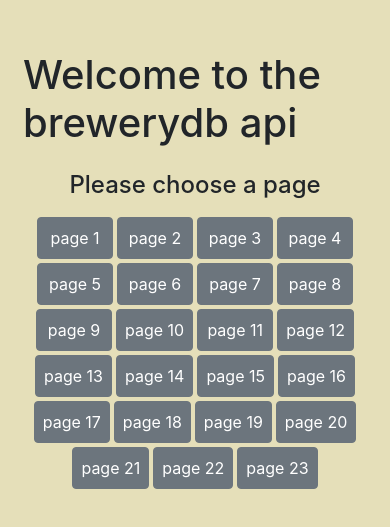
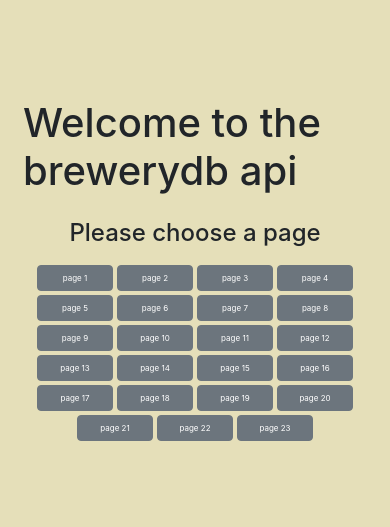
Before and after one commit to Bierwurst/brewerydb-get-details, a React (Create React App) app: page / in a window 390 px wide. Shown: the part 155-682 px from the top of the page. Built offline with nearby package versions, Linux system fonts and the light colour scheme; no server answers.

Commit message:
added not found image and did some cleaning

```diff
--- a/src/App.js
+++ b/src/App.js
@@ -20,8 +20,6 @@
         <Switch>
           <Route exact path="/" component={ Home }/>
           <Route exact path="/beerlist" component={ Beerlist }/>
-          {/* <Route path="/:handle" component={ Beerlist }/> */}
-          {/* <Route path="beerlist/:page" component={ Beerlist } /> */}
           <Route exact path="/details" component={ Details }/>
         </Switch>
       </Router>
--- a/src/components/Beerlist.js
+++ b/src/components/Beerlist.js
@@ -3,10 +3,7 @@
   Link
 } from 'react-router-dom';
 import './components.css';
-// const API_KEY = process.env.BREWERYDB_API_KEY;
 const API_KEY = `${process.env.REACT_APP_BREWERYDB_API_KEY}`;
-// const baseURL = `http://api.brewerydb.com/v2/beers/?key=${API_KEY}`;
-// const proxy = `https://cors-anywhere.herokuapp.com/${baseURL}`;
 const axios = require('axios');
 
 
@@ -16,14 +13,10 @@
     this.state = {
       beers: []
     };
-
   }
 
+  componentDidMount() {
 
-
-
-  componentDidMount() {
-    // const { page } = this.props.match.params.page
     	const { page } = this.props.location.state
   axios.get(`https://cors-anywhere.herokuapp.com/http://api.brewerydb.com/v2/beers/?key=${API_KEY}&p=${page}`)
     .then(res => this.setState({ beers: res.data.data}))
@@ -40,7 +33,6 @@
   render() {
     return (
       <div className="App">
-        {console.log(this.state)}
 
         <div className="container mt-5">
           <div className="d-flex align-items-center justify-content-center titel">
--- a/src/components/Details.js
+++ b/src/components/Details.js
@@ -3,10 +3,10 @@
 import {
   Link
 } from 'react-router-dom';
+import notfound from '../not-found.png'
+
 const API_KEY = `${process.env.REACT_APP_BREWERYDB_API_KEY}`;
-
 const axios = require('axios');
-
 
 class Details extends Component {
   constructor(props) {
@@ -14,7 +14,6 @@
     this.state = {
       beer: {}
     };
-
   }
 
   componentDidMount() {
@@ -34,20 +33,12 @@
 		let pivo = this.state.beer;
     return (
       <div className="container mt-5">
-        {console.log(this.props)}
         <div className="row">
-          {/* {console.log('details', this.state)} */}
   				<div className="card col-6 offset-3" style={{width: "18rem"}}>
             {!pivo.labels
-              ? <div className="container label-placeholder">
-                  <div className="row h-100">
-                    <div className="col text-align-center my-auto">
-                      <p className="text-center">no label found</p>
-                    </div>
+              ? <img className="card-img-top" src={notfound} alt="not found"/>
+            : <img className="card-img-top" src={pivo.labels.large} alt="label"/>}
 
-                  </div>
-                </div>
-            : <img className="card-img-top" src={pivo.labels.large} alt="label"/>}
     				<div className="card-body bg-light">
               <dl className="text-align-center">
                 <dt className="card-title">{pivo.name}</dt>
@@ -63,12 +54,10 @@
                 <button className="btn btn-secondary align-self-center p-2" onClick={() => this.props.history.goBack()}>BACK TO LIST</button>
                 <Link to="/" type=""button className="btn btn-secondary align-self-center p-2">BACK TO INDEX</Link>
               </div>
-
     				</div>
     			</div>
         </div>
       </div>
-
     );
   }
 }
--- a/src/components/Home.js
+++ b/src/components/Home.js
@@ -14,7 +14,6 @@
 				<div className="d-flex flex-column">
 					<h1 className="text align-self-center p-2">Welcome to the brewerydb api</h1>
 					<h4 className="text align-self-center p-2">Please choose a page</h4>
-					{/* <Link to="/beerlist" type=""button className="btn btn-secondary align-self-center p-2">Get a list of all the beers</Link> */}
             <div className="d-flex flex-wrap align-items-center justify-content-center h-100 page-index-container">
               {pages.map(page =>{
                     return <div key={page}>
@@ -29,7 +28,6 @@
                           </div>
                        })}
             </div>
-
 				</div>
 			</div>
 		</div>
--- a/src/components/components.css
+++ b/src/components/components.css
@@ -1,8 +1,7 @@
-.label-placeholder {
-	width: 538px;
-	height: 538px;
-}
-
+/* .label-placeholder {
+	max-width: 538px;
+	max-height: 538px;
+} */
 .text-placeholder {
 	text-align: center;
 	transform: translateY(263px);
@@ -12,13 +11,16 @@
 	list-style-type: none;
 }
 
+a {
+	color: #000;
+}
+
 .container {
 	background-color: #e5dfb9;
 }
 
 .titel {
 	height: 10vh;
-	/* margin-bottom: 3rem; */
 	background-color: #e2ddc0;
 }
 
@@ -38,3 +40,15 @@
 .page-index-container {
 	max-width: 570px;
 }
+
+@media (max-width: 410px) {
+	h3 {
+		font-size: 1.2rem !important;
+	}
+
+	.btn {
+		font-size: 0.5rem !important;
+		line-height: 0.5rem !important;
+		margin-right: 2px;
+	}
+}
--- a/src/index.js
+++ b/src/index.js
@@ -8,7 +8,4 @@
 
 ReactDOM.render(<App />, document.getElementById('root'));
 
-// If you want your app to work offline and load faster, you can change
-// unregister() to register() below. Note this comes with some pitfalls.
-// Learn more about service workers: http://bit.ly/CRA-PWA
 serviceWorker.unregister();
```
Also changed, not shown: src/not-found.png (added), 1 other file (tests, documents, lock files or other folders). Lines whose indentation alone changed are shown as unchanged.
